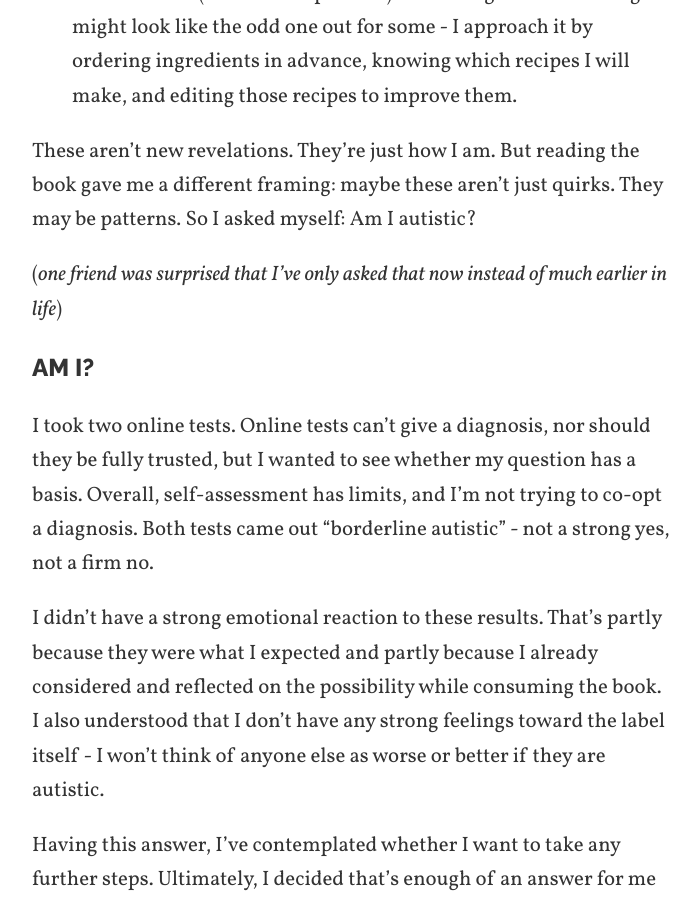
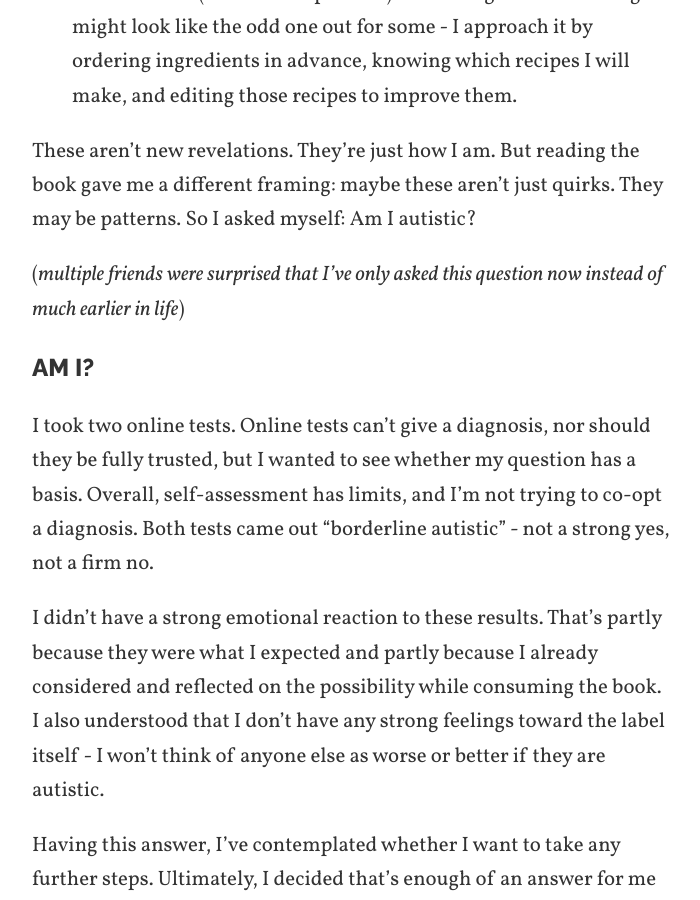
Before and after one commit to mmozuras/mmozuras.github.com, a Jekyll site: the page built from post/_posts/2025-05-17-am-i-autistic.md, in a window 1280 px wide and 900 px high, scrolled down 3265 px. Shown: the whole window, without its empty margins (288-988 px from the left). Built offline with Jekyll 4.4.1, drawn with Linux system fonts in a browser that asks for light colours; comment, search, counter and statistics services are not loaded.

Commit message:
Fix based on reaction from friends

```diff
--- a/post/_posts/2025-05-17-am-i-autistic.md
+++ b/post/_posts/2025-05-17-am-i-autistic.md
@@ -36,7 +36,7 @@ In "Unmasking Autism", there are many examples of what autistic people experienc
 
 These aren't new revelations. They're just how I am. But reading the book gave me a different framing: maybe these aren't just quirks. They may be patterns. So I asked myself: Am I autistic?
 
-(_one friend was surprised that I've only asked that now instead of much earlier in life_)
+(_multiple friends were surprised that I've only asked this question now instead of much earlier in life_)
 
 ### Am I?
 
```
